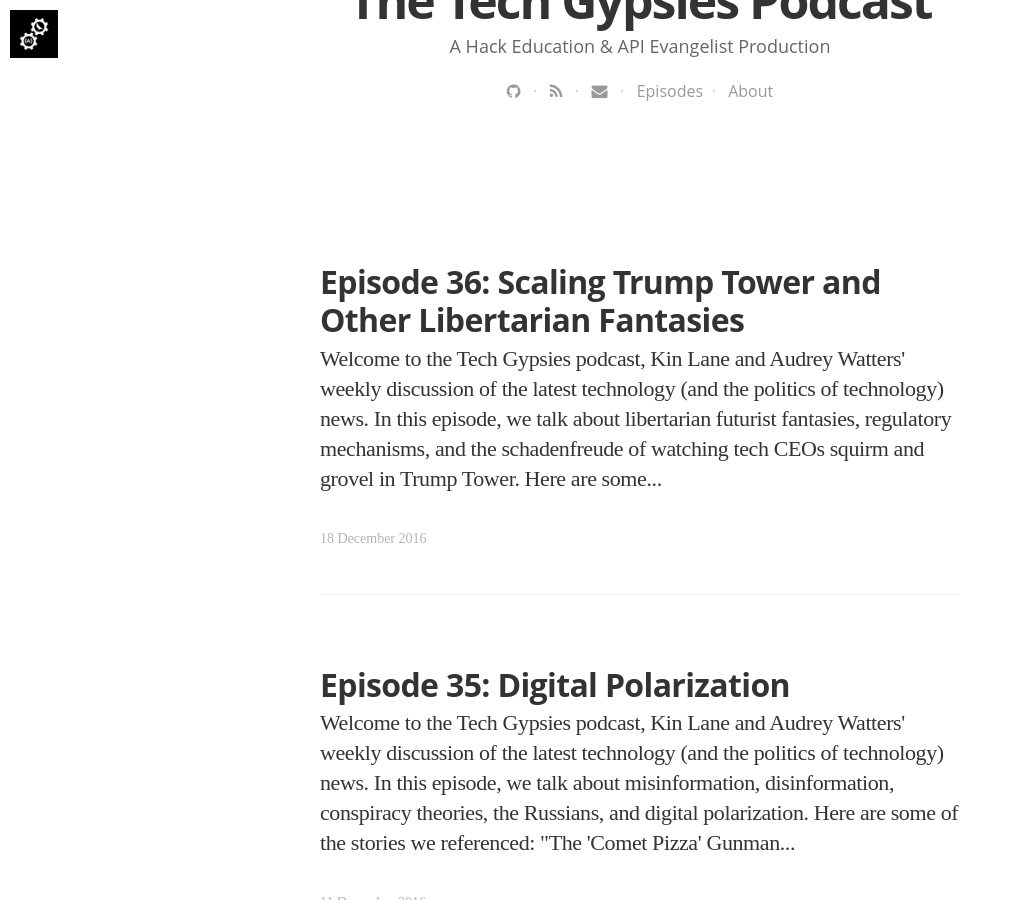
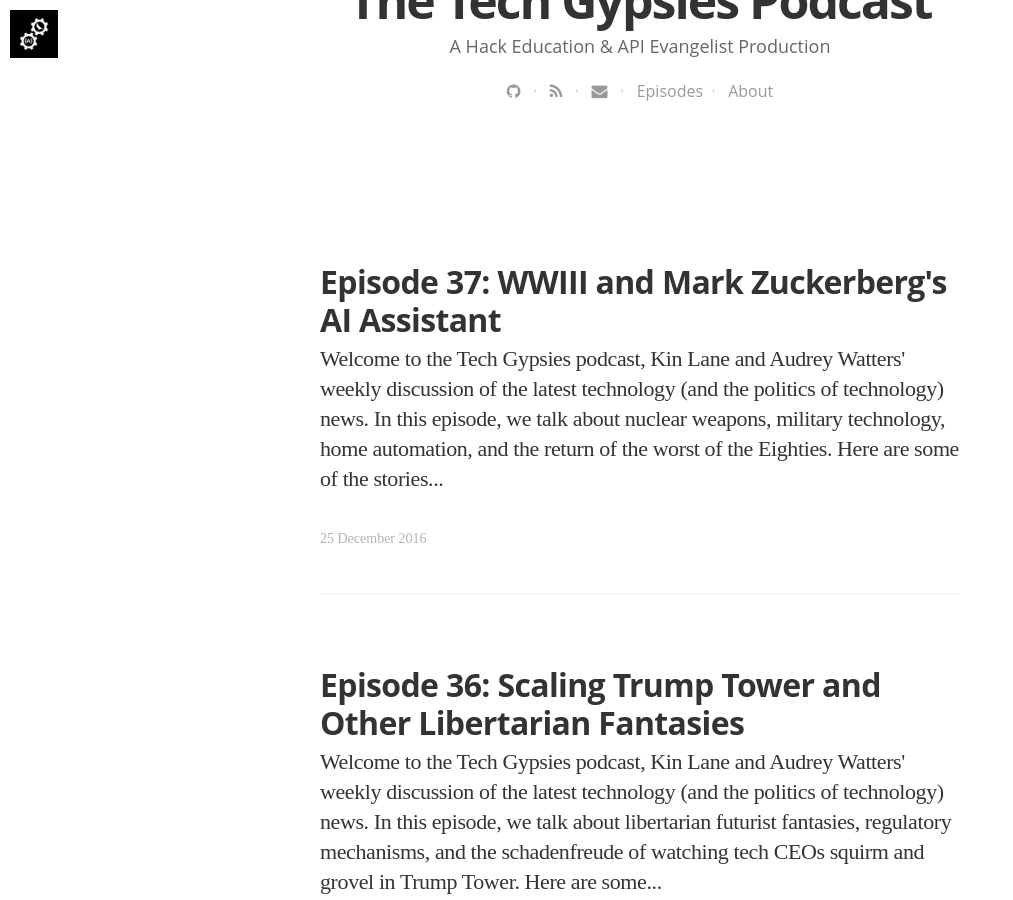
Before and after one commit to Techgypsies/podcast, a Jekyll site: the page built from blog/index.html, in a window 1280 px wide and 900 px high, scrolled down 559 px. Shown: the whole window, without its empty margins (0-1013 px from the left). Built offline with Jekyll 4.4.1, drawn with Linux system fonts in a browser that asks for light colours; nearby versions of some CDN libraries; some web fonts are replaced; the list of posts is cut into pages by our own code; some of the changed text lies outside the part shown.

Commit message:
new episode

```diff
--- a/_data/podcasts.yaml
+++ b/_data/podcasts.yaml
@@ -502,3 +502,17 @@
   tags:
   - Technology
   - Politics
+- title: "Tech Gypsies Episode 37"
+  summary: "In this episode, we talk about nuclear weapons, military technology, home automation, and the return of the worst of the Eighties."
+  description: "In this episode, we talk about nuclear weapons, military technology, home automation, and the return of the worst of the Eighties."
+  subtitle: "Tech, Scrutinized"
+  image: /assets/images/tech-gypsies-podcast-1500.png
+  audio_file: http://s3.amazonaws.com/techgypsies/podcast-2016-12-25.mp3
+  audio_length: 52683881
+  sound_cloud: https://soundcloud.com/kinlane/podcast-2016-12-25
+  duration: '0:36:35'
+  publish_date: "2016-12-25 09:00:00"
+  url: 2016/12/25/episode-37
+  tags:
+  - Technology
+  - Politics
--- /dev/null
+++ b/_posts/2016-12-25-episode-37.html
@@ -0,0 +1,24 @@
+---
+layout: post
+title: "Episode 37: WWIII and Mark Zuckerberg's AI Assistant"
+date: 2016-12-25 08:35:00 +0000
+image: https://s3.amazonaws.com/techgypsies/2016-12-25-cloud.jpg
+imagecredits: https://www.flickr.com/photos/paulelijah/9719559541
+---
+<p>Welcome to the Tech Gypsies podcast, <a href="http://kinlane.com">Kin Lane</a> and <a href="http://audreywatters.com">Audrey Watters</a>' weekly discussion of the latest technology (and the politics of technology) news.</p>
+
+<p>In this episode, we talk about nuclear weapons, military technology, home automation, and the return of the worst of the Eighties.</p>
+
+<p>
+<iframe width="100%" height="166" scrolling="no" frameborder="no" src="https://w.soundcloud.com/player/?url=https%3A//api.soundcloud.com/tracks/299600826&amp;color=ff5500&amp;auto_play=false&amp;hide_related=false&amp;show_comments=true&amp;show_user=true&amp;show_reposts=false"></iframe>
+</p>
+
+<p>Here are some of the stories we referenced:</p>
+<ul>
+<li>"<a href="http://www.newyorker.com/news/news-desk/world-war-three-by-mistake">World War Three, by Mistake</a>" in The New Yorker</li>
+<li>"<a href="http://www.theverge.com/2016/12/23/14068992/russian-hack-dnc-ukraine-military-malware-crowdstrike">Russian hackers linked to DNC attack also targeted Ukrainian military, says report</a>" via The Verge</li>
+<li>"<a href="http://www.nytimes.com/2016/12/24/world/asia/pakistan-israel-khawaja-asif-fake-news-nuclear.html?_r=0">Reading Fake News, Pakistani Minister Directs Nuclear Threat at Israel</a>" via The New York Times</li>
+<li>"<a href="https://www.facebook.com/notes/mark-zuckerberg/building-jarvis/10103347273888091/">Building Jarvis</a>" by Mark Zuckerberg</li>
+</ul>
+
+<p>Feedback is welcome. (You should <a href="mailto:kinlane@gmail.com">email Kin</a> with it though, not Audrey.)</p>
--- a/index.html
+++ b/index.html
@@ -10,6 +10,6 @@
 
 <p><a href="http://podcast.techgypsi.es/blog/">Show notes</a> can also be subscribed to <a href="http://podcast.techgypsi.es/blog.xml">via RSS</a>.</p>
 
-<p><strong>Latest Episode: <a href="http://podcast.techgypsi.es/2016/12/18/episode-36">36</a></strong></p>
+<p><strong>Latest Episode: <a href="http://podcast.techgypsi.es/2016/12/25/episode-37">37</a></strong></p>
 
 <p style="text-align: right; font-size:12px"><em>Image credits: <a href="https://flic.kr/p/GTax17">Drone Recovery</a></em></p>
```
